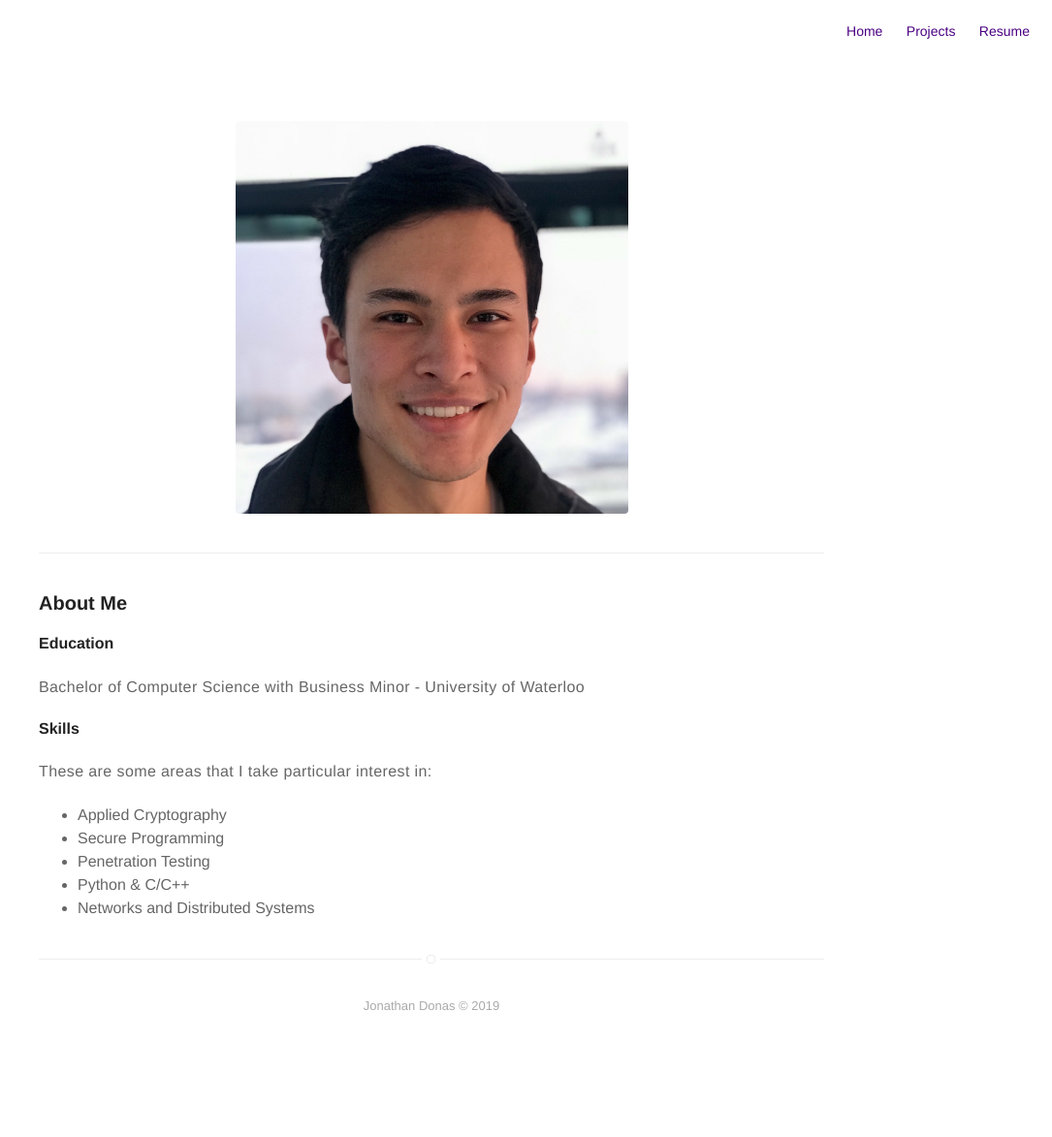
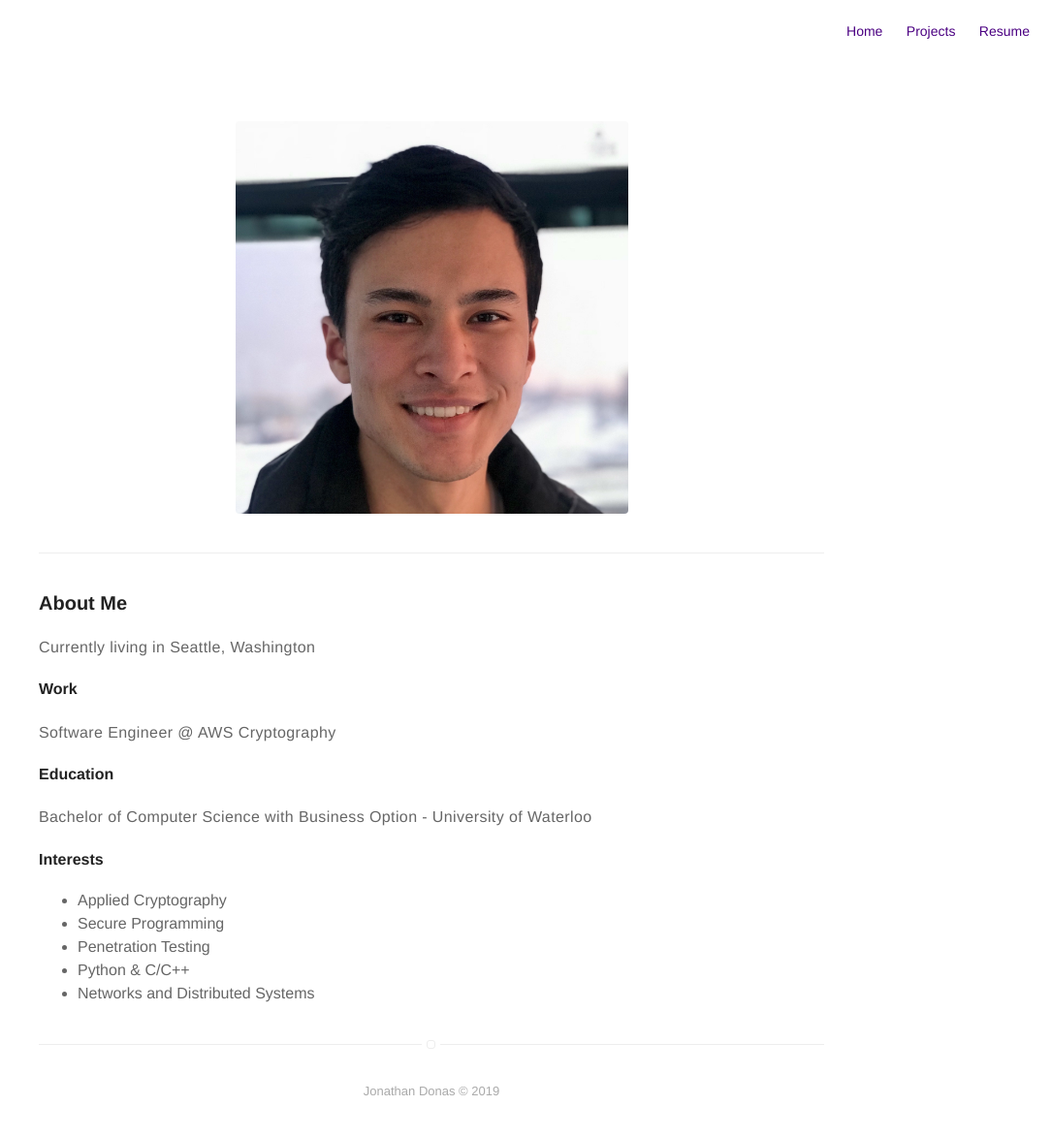
Before and after one commit to jondonas/jondonas.github.io, a Jekyll site: the page built from about.md, in a window 1280 px wide. Shown: the whole page at 97% size, without its empty margins (195-1280 px from the left). Built offline with Jekyll 4.4.1, drawn with Linux system fonts in a browser that asks for light colours; before the commit the page ends 1085 px from its top, so only the background shows below that.

Commit message:
Update resume and about

```diff
--- a/_config.yml
+++ b/_config.yml
@@ -1,6 +1,6 @@
 # main text of home
 name: Jonathan Donas
-bio: Security Engineer
+bio: Software Engineer @ AWS Cryptography
 
 # twitter summary info
 description: ""
--- a/about.md
+++ b/about.md
@@ -8,16 +8,15 @@ layout: page
 
 ### About Me
 
-<!--- Currently living in Seattle, Washington --->
+Currently living in Seattle, Washington
 
-<!--- #### Work
-Software Engineer @ AWS Cryptography --->
+#### Work
+Software Engineer @ AWS Cryptography
 
 #### Education
-Bachelor of Computer Science with Business Minor - University of Waterloo
+Bachelor of Computer Science with Business Option - University of Waterloo
 
-#### Skills
-These are some areas that I take particular interest in:
+#### Interests
 - Applied Cryptography
 - Secure Programming
 - Penetration Testing
```
Also changed, not shown: 1 other file.
